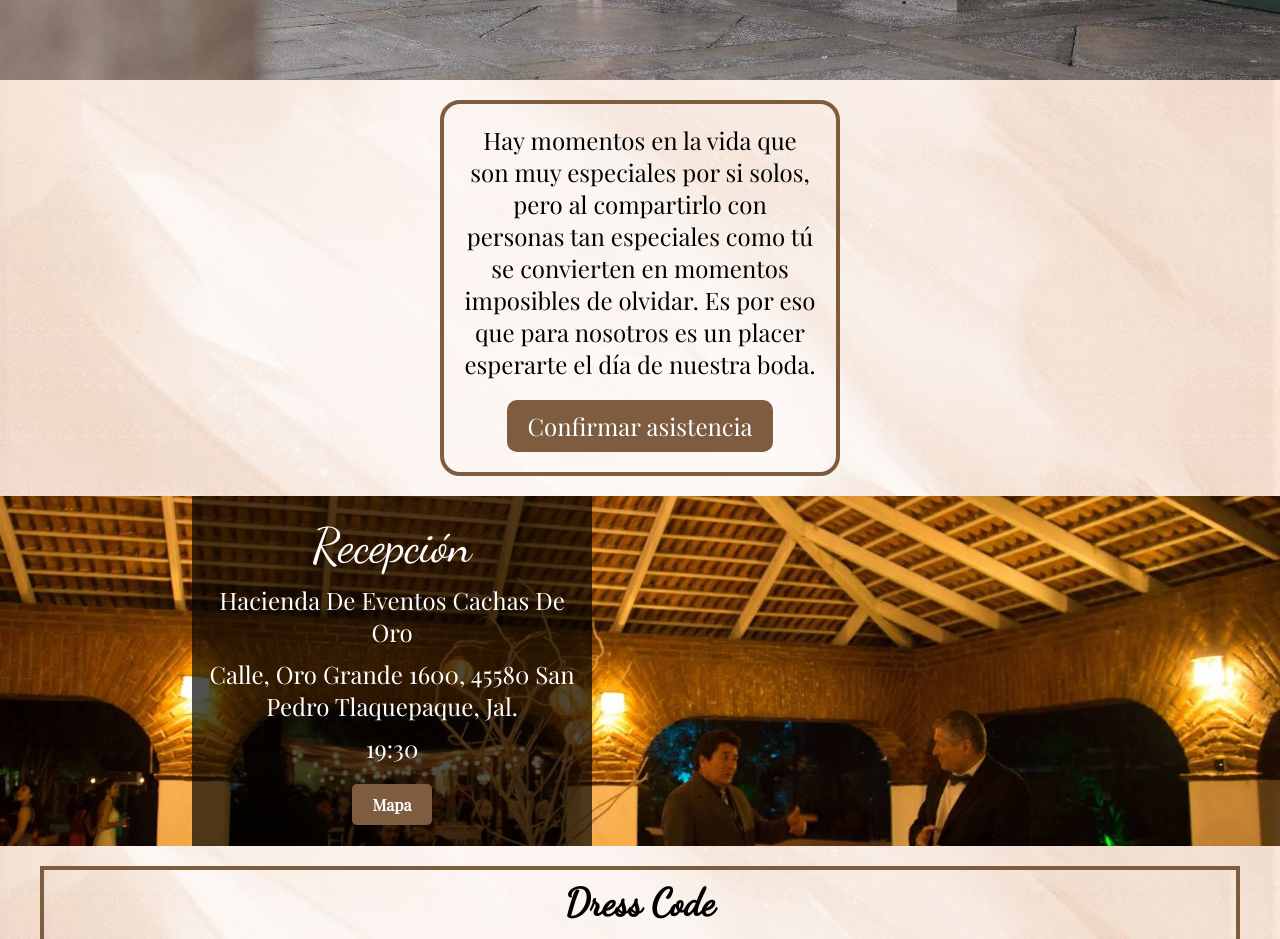
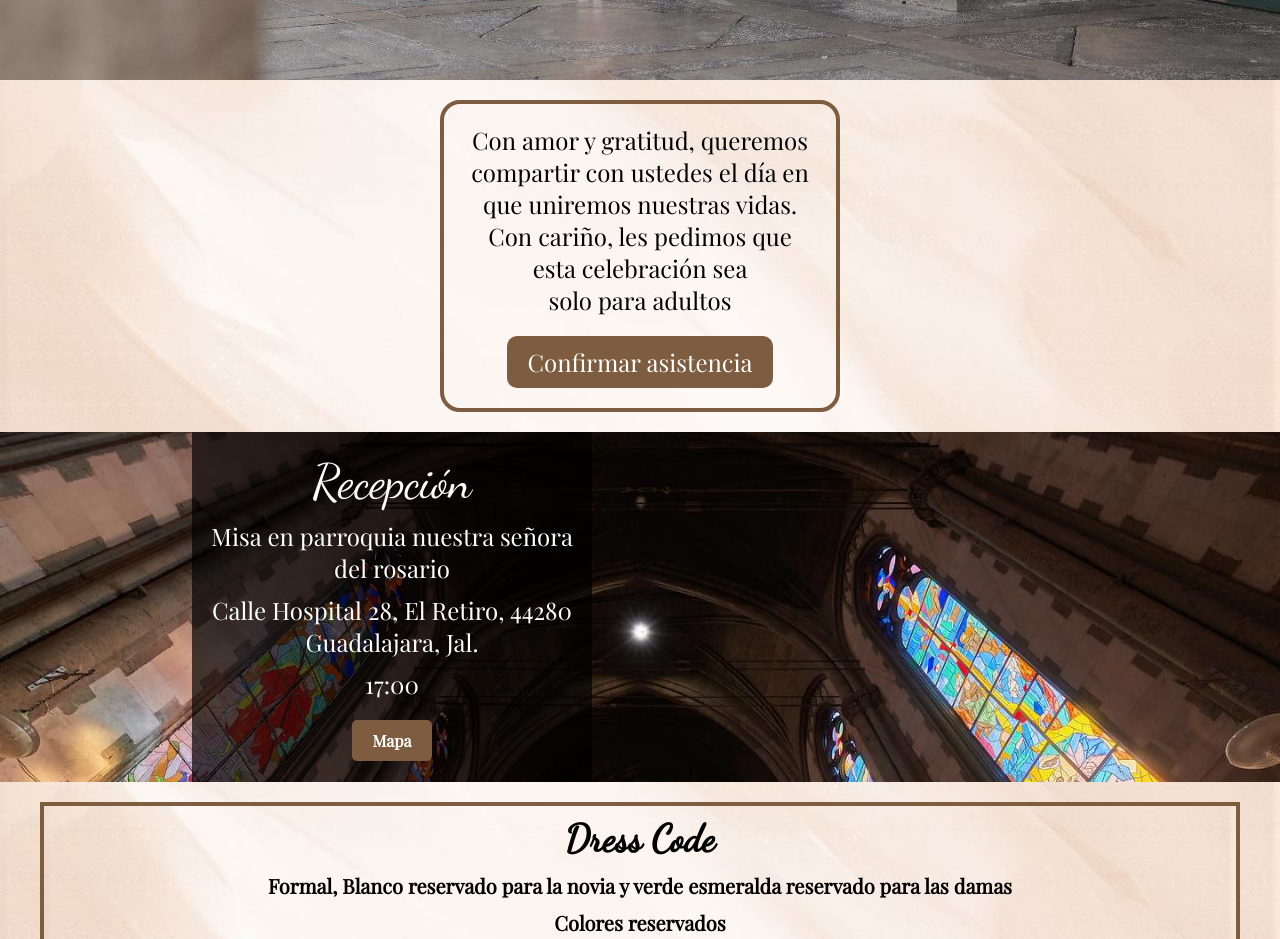
Before and after one commit to Tounka/Invitaciones, a React (Create React App) app: page / in a window 1280 px wide. Shown: the part 720-1659 px from the top of the page. Built offline with nearby package versions, Linux system fonts and the light colour scheme.

Commit message:
feat: actualizaciones

```diff
--- a/src/App.js
+++ b/src/App.js
@@ -28,8 +28,19 @@ function App() {
     <ContenedorPrincipal className="App">
 
       <SeccionBienvenida fecha={data.fecha} />
-      <SeccionFrase />
+      <SeccionFrase telefono={data.telefono} frase={data.textoConfirmarAsistencia} />
+      <SeccionUbicacionGenerico
+        img={imgCatedral}
+        data={{nombreUbicacion:"Misa en parroquia nuestra señora del rosario ",horaEventoUbicacion:"17:00", ubicacion:"Calle Hospital 28, El Retiro, 44280 Guadalajara, Jal." }}
 
+        iframe={
+<iframe src="https://www.google.com/maps/embed?pb=!1m18!1m12!1m3!1d3732.595824940646!2d-103.33976542541727!3d20.68601613503295!2m3!1f0!2f0!3f0!3m2!1i1024!2i768!4f13.1!3m3!1m2!1s0x8428b1ebb9d0b5cf%3A0xc99b978a9a773754!2sParroquia%20Nuestra%20Se%C3%B1ora%20del%20Rosario%20-%20Templo%20del%20Padre%20Galv%C3%A1n!5e0!3m2!1ses-419!2smx!4v1760647827055!5m2!1ses-419!2smx" width="600" height="450" style="border:0;" allowfullscreen="" loading="lazy" referrerpolicy="no-referrer-when-downgrade"></iframe>
+        }
+      />
+
+      <CodigoVestimenta />
+      <TimerV2 fecha={data.fecha} imgTimer={imgTimer} />
+      <SeccionRegalo />
       <SeccionUbicacionGenerico
         img={imgUbicacion}
         ubicacion={data.ubicacion}
@@ -47,17 +58,6 @@ function App() {
         }
       />
 
-      <CodigoVestimenta />
-      <TimerV2 fecha={data.fecha} imgTimer={imgTimer} />
-      <SeccionRegalo />
-      <SeccionUbicacionGenerico
-        img={imgCatedral}
-        data={{nombreUbicacion:"Parroquia nuestra señora del rosario (templo del padre Galván)",horaEventoUbicacion:"17:00", ubicacion:"Calle Hospital 28, El Retiro, 44280 Guadalajara, Jal." }}
-
-        iframe={
-<iframe src="https://www.google.com/maps/embed?pb=!1m18!1m12!1m3!1d3732.595824940646!2d-103.33976542541727!3d20.68601613503295!2m3!1f0!2f0!3f0!3m2!1i1024!2i768!4f13.1!3m3!1m2!1s0x8428b1ebb9d0b5cf%3A0xc99b978a9a773754!2sParroquia%20Nuestra%20Se%C3%B1ora%20del%20Rosario%20-%20Templo%20del%20Padre%20Galv%C3%A1n!5e0!3m2!1ses-419!2smx!4v1760647827055!5m2!1ses-419!2smx" width="600" height="450" style="border:0;" allowfullscreen="" loading="lazy" referrerpolicy="no-referrer-when-downgrade"></iframe>
-        }
-      />
       <SeccionGaleria galeria={data.galeria} />
       <SeccionReproductor />
       <Footer />
--- a/src/Data.js
+++ b/src/Data.js
@@ -11,13 +11,14 @@ import cancion from './recursos/img/CancionEspecial.mp3';
 
 export const data = {
     tipoEvento: 'Nuestra Boda',
-    nombres: ['Fátima Márquez', 'Jorge Aceves'],
+    nombres: ['Fátima Márquez', 'Octavio Aceves'],
+
+    textoConfirmarAsistencia:"Con amor y gratitud, queremos compartir con ustedes el día en que uniremos nuestras vidas. Con cariño, les pedimos que esta celebración sea solo para adultos",
     fecha: new Date(2026, 3, 21),
     galeria: [img1, img2, img3, img4, img5, img6, img7, img8, img9],
     msgRegalo: "Agradecemos tu compañía en esta nueva etapa que comenzamos. El regalo es opcional, la asistencia es obligatoria. Pero si quieres tener un detalle con nosotros tendremos lluvia de sobres ✉",
-    msgCodigoVestimenta: "Formal, color verde esmeralda reservado para las damas",
-
-    coloresReservados: ["#046307"],
+    msgCodigoVestimenta: "Formal, Blanco reservado para la novia y verde esmeralda reservado para las damas",
+    coloresReservados: ["#046307", "#fff"],
 
     nombreUbicacion:"Hacienda De Eventos Cachas De Oro",
     ubicacion: 'Calle, Oro Grande 1600, 45580 San Pedro Tlaquepaque, Jal.',
@@ -27,5 +28,6 @@ export const data = {
     horaEventoUbicacion:"19:30",
     nombreCancion:"Morat - A Dónde Vamos",
     cancion: cancion,
+    telefono:"3319904978"
 
 }
--- a/src/secciones/Frase/SeccionFrase.jsx
+++ b/src/secciones/Frase/SeccionFrase.jsx
@@ -53,20 +53,21 @@ const TextoFrase = styled(TxtGenerico)`
         font-size: var(--txtSize4);
     }
 `
-export const SeccionFrase = () => {
+export const SeccionFrase = ({ telefono, frase}) => {
     return (
         <ContenedorFrase>
             <ContenedorTxt>
 
                 <TextoFrase size='var(--txtSize3)'>
-                    Hay momentos en la vida que son muy especiales por si solos, pero al compartirlo con personas tan especiales como tú se convierten en momentos imposibles de olvidar. Es por eso que para nosotros es un placer esperarte el día de nuestra boda.
+                    {frase}
                 </TextoFrase>
-                <BtnConfirmar href="https://wa.me/523313429755?text=Confirmo%20mi%20asistencia" target="_blank" rel="noopener noreferrer">
-                    Confirmar asistencia
-                </BtnConfirmar>
-            </ContenedorTxt>
+                <BtnConfirmar href={`https://wa.me/${telefono}?text=Confirmo%20mi%20asistencia`} target="_blank" rel="noopener noreferrer">
+
+                Confirmar asistencia
+            </BtnConfirmar>
+        </ContenedorTxt>
 
 
-        </ContenedorFrase>
+        </ContenedorFrase >
     );
 };
```
Also changed, not shown: 6 other files (tests, documents, lock files or other folders).
